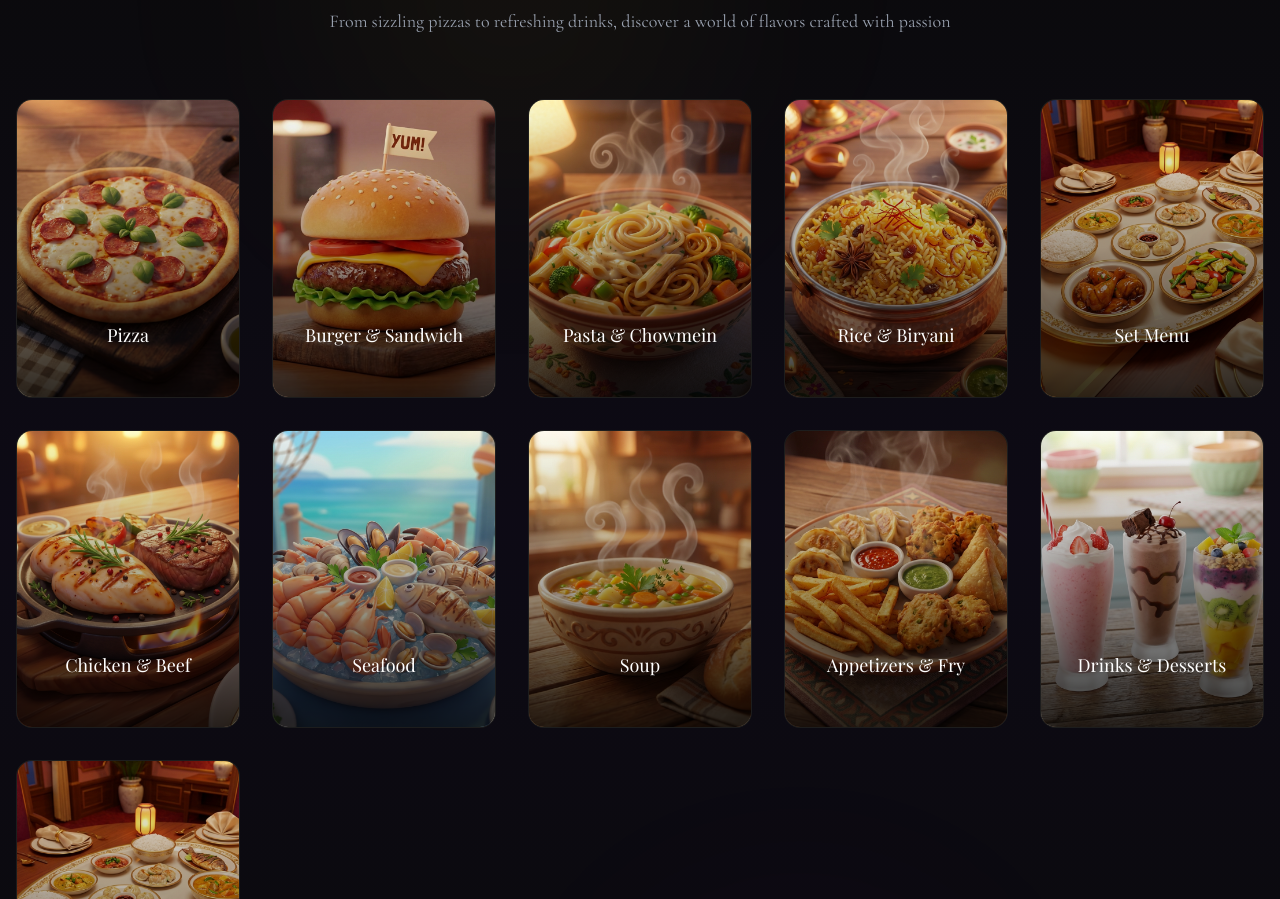
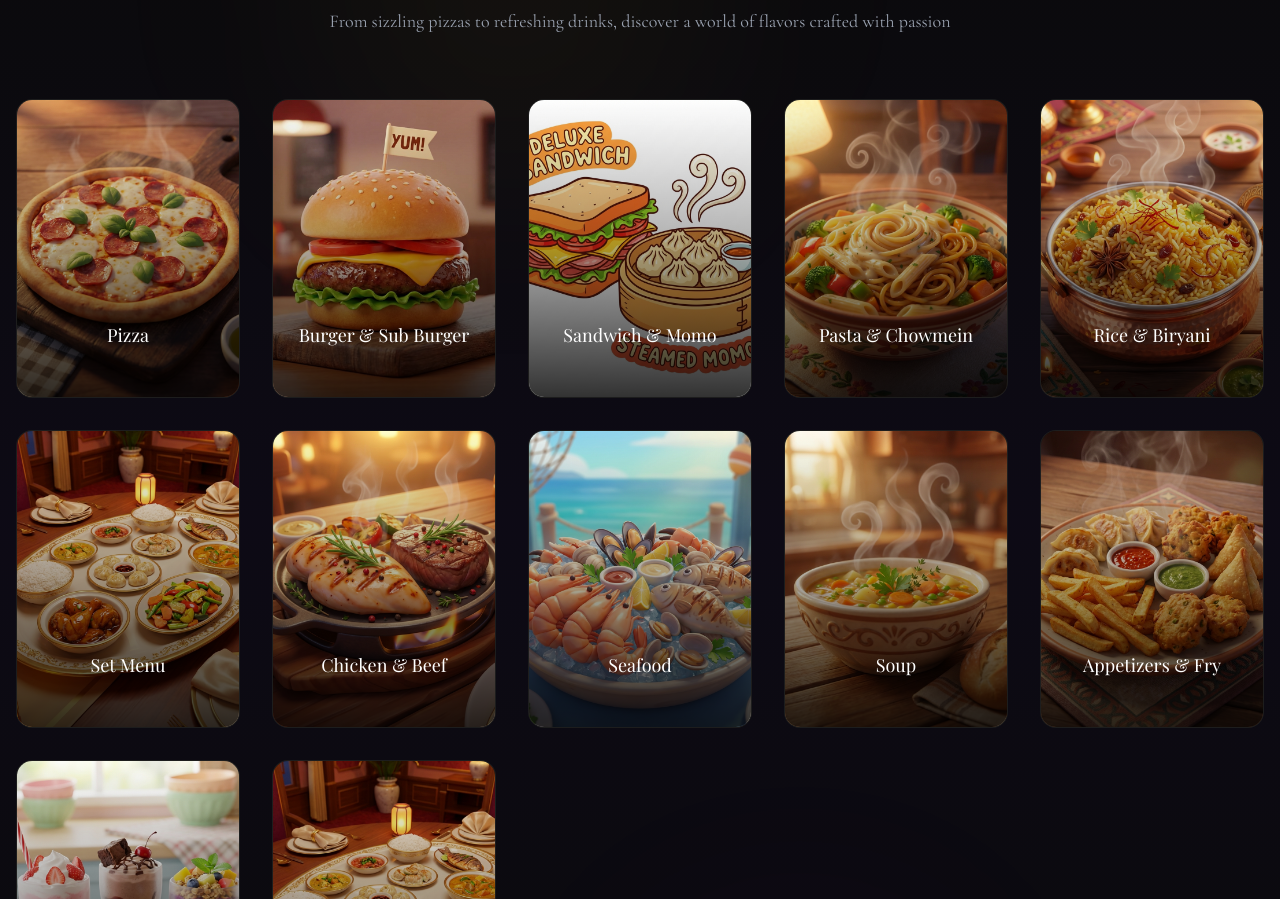
Before and after one commit to rahmatullahboss/foodland, a Next.js app: page /en in a window 1280 px wide. Shown: the part 1005-1904 px from the top of the page. Built offline with nearby package versions, Linux system fonts and the light colour scheme; a web font is replaced by a local one.

Commit message:
feat: add Sandwich & Momo category with image, optimize image loading

```diff
--- a/src/components/CategoriesSection.tsx
+++ b/src/components/CategoriesSection.tsx
@@ -9,7 +9,8 @@
 // Category data with generated images
 const categories = [
   { id: "cat_pizza", name: "Pizza", image: "/images/category_pizza_1767458191066.png" },
-  { id: "cat_burger", name: "Burger & Sandwich", image: "/images/category_burger_1767458206673.png" },
+  { id: "cat_burger", name: "Burger & Sub Burger", image: "/images/category_burger_1767458206673.png" },
+  { id: "cat_sandwich_momo", name: "Sandwich & Momo", image: "/images/category_sandwich_momo.png" },
   { id: "cat_pasta", name: "Pasta & Chowmein", image: "/images/category_pasta_1767458227513.png" },
   { id: "cat_rice", name: "Rice & Biryani", image: "/images/category_rice_1767458244434.png" },
   { id: "cat_setmenu", name: "Set Menu", image: "/images/category_setmenu_1767458264895.png" },
@@ -18,7 +19,7 @@
   { id: "cat_soup", name: "Soup", image: "/images/category_soup_1767458326427.png" },
   { id: "cat_appetizer", name: "Appetizers & Fry", image: "/images/category_appetizer_1767458347302.png" },
   { id: "cat_drinks", name: "Drinks & Desserts", image: "/images/category_drinks_1767458363774.png" },
-  { id: "cat_platter", name: "Party Platter", image: "/images/category_setmenu_1767458264895.png" }, // Fallback image
+  { id: "cat_platter", name: "Party Platter", image: "/images/category_setmenu_1767458264895.png" },
 ];
 
 const containerVariants = {
@@ -74,7 +75,7 @@
           viewport={{ once: true, margin: "-100px" }}
           className="grid grid-cols-2 sm:grid-cols-3 md:grid-cols-4 lg:grid-cols-4 xl:grid-cols-5 gap-5 md:gap-8"
         >
-          {categories.map((category) => (
+          {categories.map((category, index) => (
             <motion.div key={category.id} variants={itemVariants}>
               <Link href={`/en/category/${category.id}`}>
                 <div className="group relative aspect-[3/4] rounded-2xl overflow-hidden cursor-pointer border border-white/5 hover:border-primary/30 transition-all duration-500 bg-[#111]">
@@ -83,6 +84,9 @@
                     src={category.image}
                     alt={category.name}
                     fill
+                    sizes="(max-width: 640px) 50vw, (max-width: 768px) 33vw, (max-width: 1024px) 25vw, 20vw"
+                    priority={index < 5}
+                    loading={index < 5 ? "eager" : "lazy"}
                     className="object-cover transition-transform duration-700 group-hover:scale-110"
                   />
 
```
Also changed, not shown: public/images/category_sandwich_momo.png (added).
